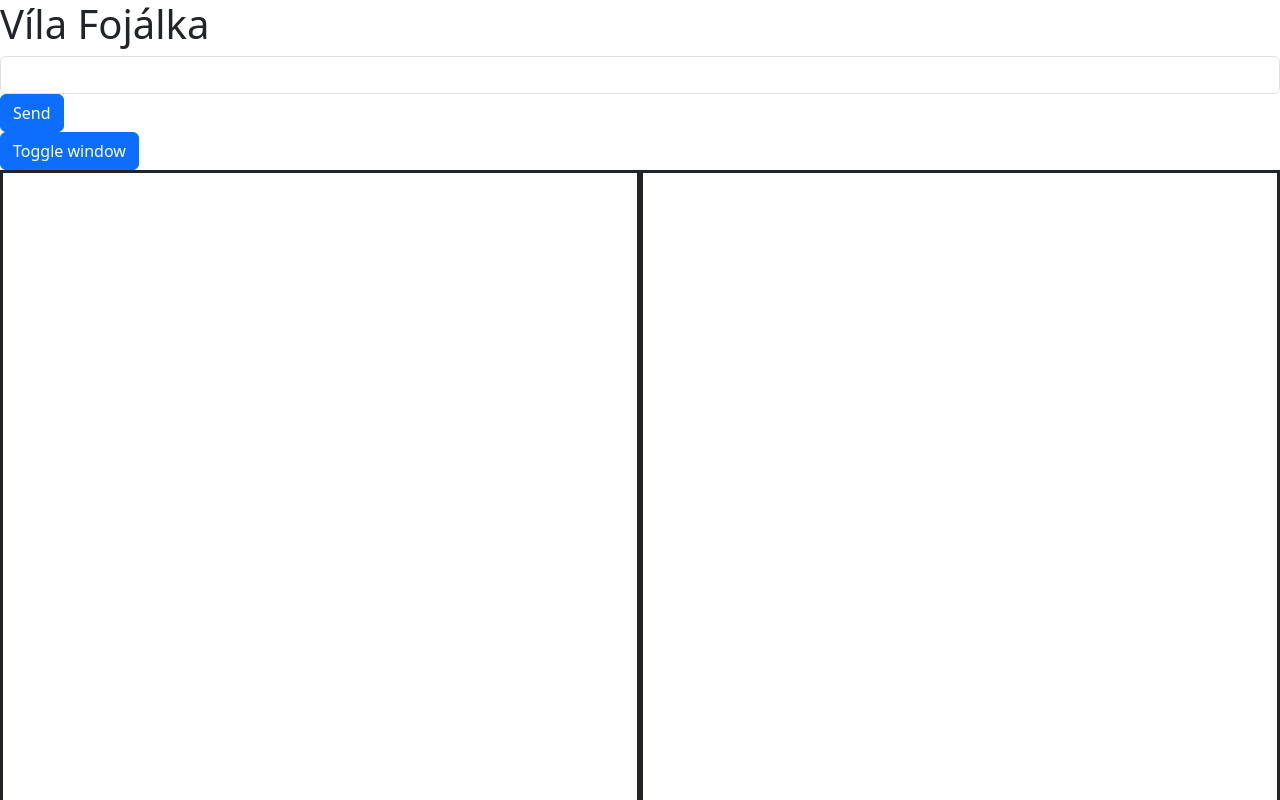
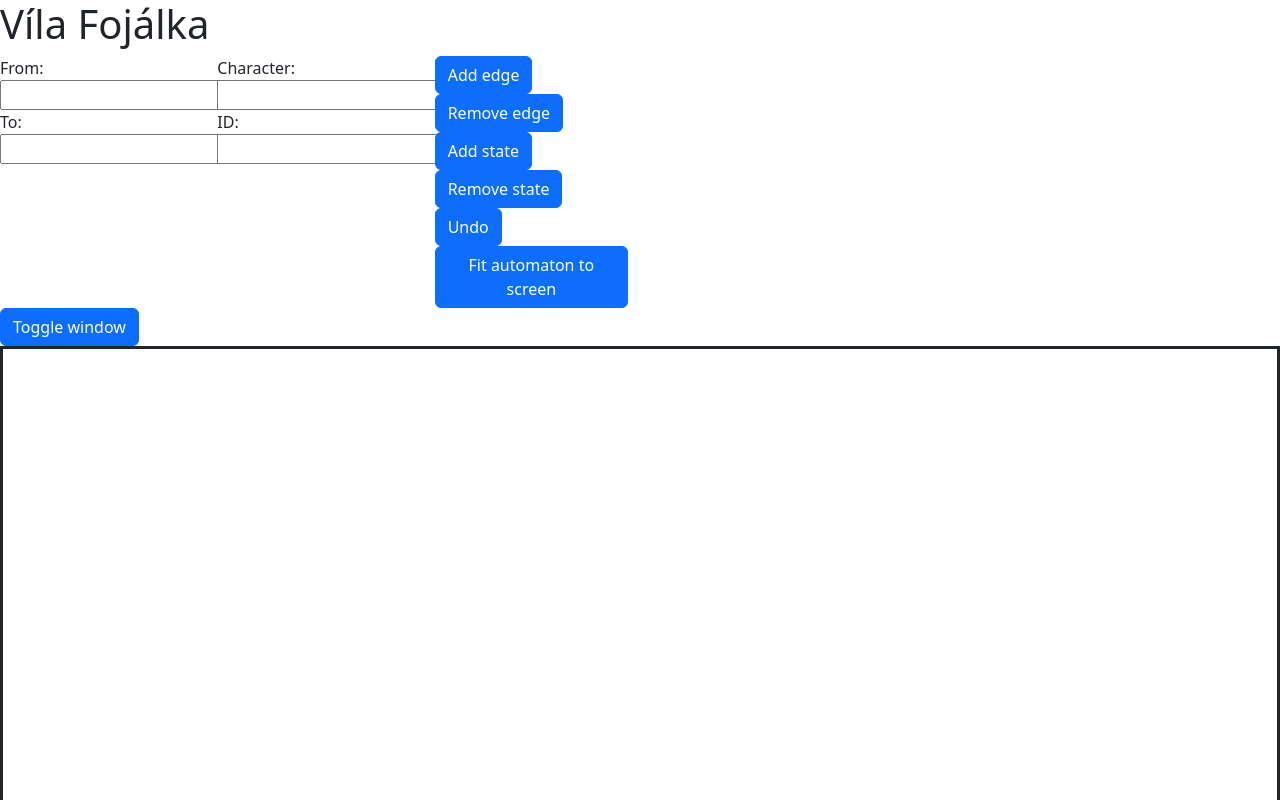
Before and after one commit to lukas-hornacek/fojalka, a React (Vite) app: page / in a window 1280 px wide. Shown: the top 800 px of the page. Built offline with nearby package versions, Linux system fonts and the light colour scheme.

Commit message:
add simple UI buttons

```diff
--- a/src/ui/AddStateButton.tsx
+++ /dev/null
@@ -1,27 +0,0 @@
-import { useContext, useRef } from "react";
-import { CoreContext } from "../core/CoreContext";
-
-// example button that will be replaced
-export default function AddStateButton() {
-    const coreContext = useContext(CoreContext);
-
-    const stateId = useRef("");
-
-    if (!coreContext) {
-        throw new Error("AutomatonWindow must be used within a CoreProvider");
-    }
-
-    function addState() {
-        coreContext?.addState(stateId.current, { x: 200, y: 50 });
-    }
-
-    return (
-        <form onSubmit={e => {
-            e.preventDefault();
-            addState();
-        }}>
-            <input className="form-control" onChange={e => stateId.current = e.target.value}/>
-            <button className="btn btn-primary">Send</button>
-        </form>
-    );
-}
--- a/src/ui/App.tsx
+++ b/src/ui/App.tsx
@@ -1,5 +1,5 @@
 import "./App.css";
-import AddStateButton from "./AddStateButton";
+import EditButtons from "./EditButtons";
 import { CoreProvider } from "../core/CoreContext";
 import VisualWindows from "./VisualWindows";
 
@@ -7,7 +7,7 @@ export default function App() {
   return (
     <CoreProvider>
       <h1>Víla Fojálka</h1>
-      <AddStateButton />
+      <EditButtons />
       <VisualWindows />
     </CoreProvider>
   );
--- /dev/null
+++ b/src/ui/EditButtons.tsx
@@ -0,0 +1,86 @@
+import { useContext, useRef } from "react";
+import { CoreContext } from "../core/CoreContext";
+
+// buttons for testing interaction between UI and Core
+export default function EditButtons() {
+    const coreContext = useContext(CoreContext);
+
+    const id = useRef("");
+    const from = useRef("");
+    const to = useRef("");
+    const char = useRef("");
+
+    if (!coreContext) {
+        throw new Error("AutomatonWindow must be used within a CoreProvider");
+    }
+
+    function addState() {
+        const e = coreContext?.addState(id.current, { x: 200, y: 50 });
+        if (e !== undefined) {
+            console.log(e.details);
+        }
+    }
+
+    function removeState() {
+        const e = coreContext?.removeState(id.current);
+        if (e !== undefined) {
+            console.log(e.details);
+        }
+    }
+
+    function addEdge() {
+        const e = coreContext?.addEdge(from.current, to.current, { id: "", inputChar: char.current });
+        if (e !== undefined) {
+            console.log(e.details);
+        }
+    }
+
+    function removeEdge() {
+        const e = coreContext?.removeEdge(from.current, to.current, id.current);
+        if (e !== undefined) {
+            console.log(e.details);
+        }
+    }
+
+    function undo() {
+        const e = coreContext?.undo();
+        if (e !== undefined) {
+            console.log(e.details);
+        }
+    }
+
+    function fit() {
+        coreContext?.fit();
+    }
+
+    return (
+        <>
+            <div className="row">
+                <div className="col-2">
+                    <div>From:</div>
+                    <input onChange={e => from.current = e.target.value}/>
+                    <div>To:</div>
+                    <input onChange={e => to.current = e.target.value}/>
+                </div>
+                <div className="col-2">
+                    <div>Character:</div>
+                    <input onChange={e => char.current = e.target.value}/>
+                    <div>ID:</div>
+                    <input onChange={e => id.current = e.target.value}/>
+                </div>
+                <div className="col-2">
+                    <div className="stack">
+                        <button className="btn btn-primary" onClick={addEdge}>Add edge</button>
+                        <button className="btn btn-primary" onClick={removeEdge}>Remove edge</button>
+
+                        <button className="btn btn-primary" onClick={addState}>Add state</button>
+                        <button className="btn btn-primary" onClick={removeState}>Remove state</button>
+
+                        <button className="btn btn-primary" onClick={undo}>Undo</button>
+                        <button className="btn btn-primary" onClick={fit}>Fit automaton to screen</button>
+                    </div>
+                </div>
+            </div>
+        </>
+    );
+}
--- a/src/ui/VisualWindows.tsx
+++ b/src/ui/VisualWindows.tsx
@@ -6,8 +6,8 @@ import ToggleWindow from "./ToggleWindow";
 // handles switching between showing one and two windows at a time
 // note: hiding the second window currently removes its contents
 export default function VisualWindows() {
-    const [showSecondary, setShowSecondary] = useState(true);
-    const [cols, setCols] = useState(6);
+    const [showSecondary, setShowSecondary] = useState(false);
+    const [cols, setCols] = useState(12);
 
     const toggle = () => {
         setShowSecondary(!showSecondary);
```
